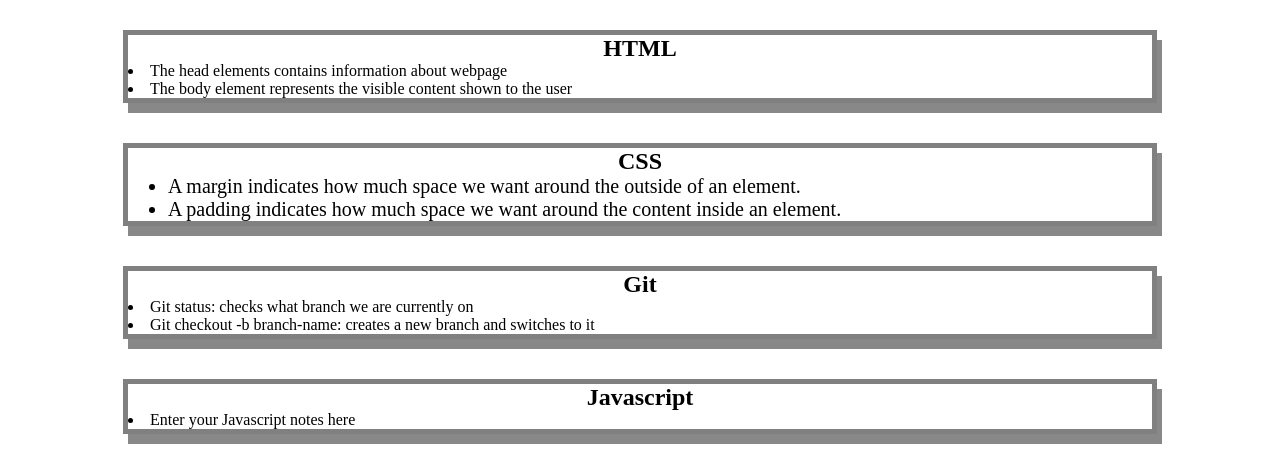
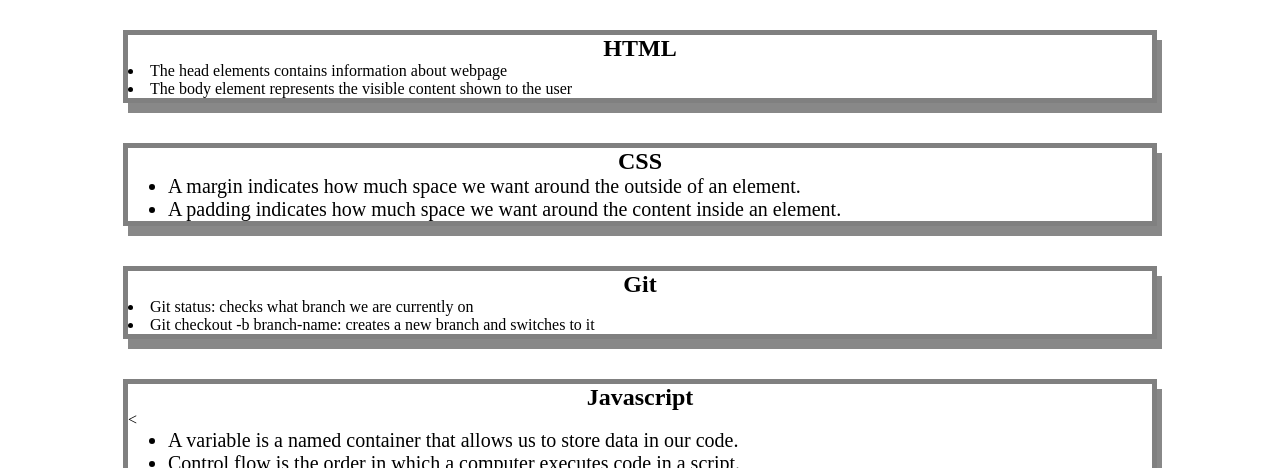
Before and after one commit to HowardLee2022/prework-study-guide, a plain HTML site: page index.html in a window 1280 px wide. Shown: the part 130-598 px from the top of the page. Drawn offline with Linux system fonts and the light colour scheme.

Commit message:
added function to js file

```diff
--- a/assets/script.js
+++ b/assets/script.js
@@ -1,20 +1,36 @@
-/*var topic = "HTML";
+var topics = ['HTML', 'CSS', 'Git', 'JavaScript'];
 
-if (topic === 'HTML') {
+var randomTopic = topics[Math.floor(Math.random() * topics.length)];
+
+function listTopics() {
+  for (var x = 0; x < topics.length; x++) {
+    console.log(topics[x])
+  }
+}
+
+function selectTopic() {
+  if (randomTopic === 'HTML') {
     console.log("Let's study HTML!");
-} else if (topic === 'CSS') {
+  } else if (randomTopic === 'CSS') {
     console.log("Let's study CSS!");
-} else if (topic === 'Git') {
+  } else if (randomTopic === 'Git') {
     console.log("Let's study Git!");
-} else if (topic === 'JavaScript') {
+  } else if (randomTopic === 'JavaScript') {
     console.log("Let's study JavaScript!");
   } else {
     console.log('Please try again!');
   }
-*/
+}
 
-var topics = ['HTML', 'CSS', 'Git', 'JavaScript'];
+console.log('Here are the topics we learned through Prework:');
 
-for(x=0; x < topics.length; x++) {
+listTopics();
+
+console.log('Which topic should we study first?');
+
+selectTopic();
+
+/* for(x=0; x < topics.length; x++) {
     console.log(topics[x])
 }
+*/
--- a/index.html
+++ b/index.html
@@ -49,9 +49,10 @@
       <section class="card" id="javascript-section">
 
         <h2>Javascript</h2>
-        <u1>
-          <li>Enter your Javascript notes here</li>
-        </u1>
+        < <ul>
+          <li>A variable is a named container that allows us to store data in our code.</li>
+          <li>Control flow is the order in which a computer executes code in a script.</li>
+        </ul>
 
       </section>
     </main>
```
Lines whose indentation alone changed are shown as unchanged.
